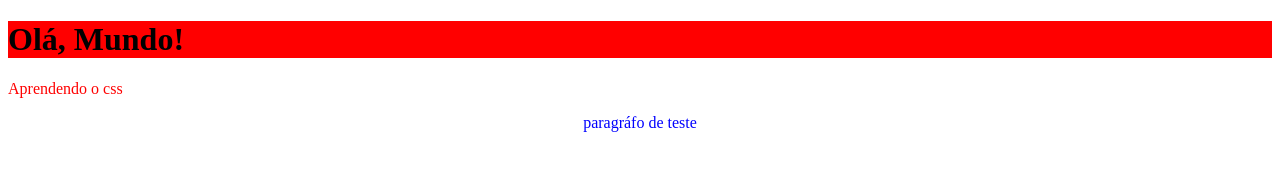
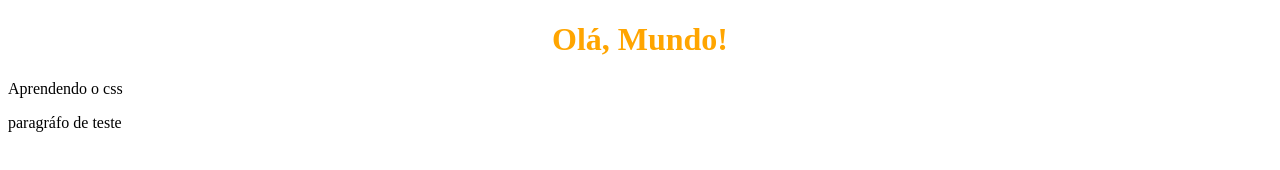
Before and after one commit to BrennoAlenkar/css-aula, a plain HTML site: page index.html in a window 1280 px wide. Drawn offline with Linux system fonts and the light colour scheme.

Commit message:
Seletores

```diff
--- a/css/estilo.css
+++ b/css/estilo.css
@@ -1,17 +1,13 @@
+h1 {
+    color: red;
+    text-align: center;
+}
+
 .principal {
-    background-color: red;
+    color: blue;
 }
 
 
-p {
-    color: red;
+h1.principal {
+    color: orange;
 }
-
-.teste {
-    color: blue;
-    text-align: center;
-}
-
-#unico {
-    font-size: 40px;
-}
--- a/index.html
+++ b/index.html
@@ -19,7 +19,7 @@
     </style>
 </head>
 <body>
-    <h1 class="principal">Olá, Mundo!</h1>
+    <h1 id="teste2" class="principal">Olá, Mundo!</h1>
     <p>Aprendendo o css</p>
     <p class="teste">paragráfo de teste</p>
 </body>
```
